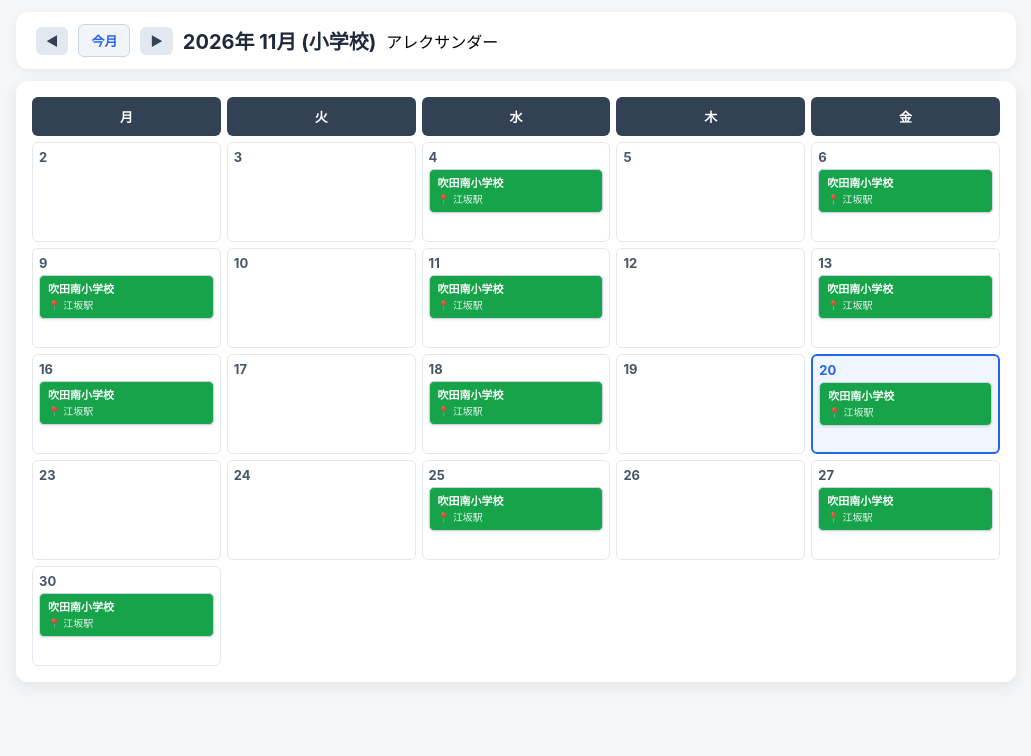
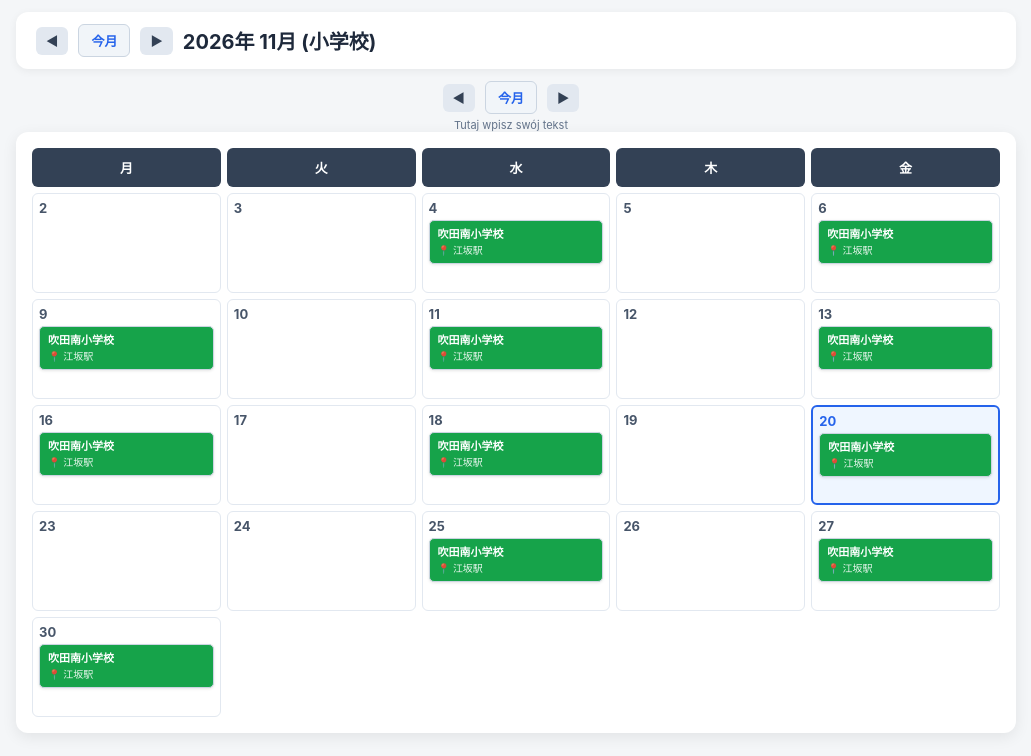
Before and after one commit to dariuszt007/ictcalendar, a plain HTML site: page elem.html in a window 1280 px wide. Shown: the whole page, without its empty margins (124-1155 px from the left). Drawn offline with Linux system fonts and the light colour scheme.

Commit message:
Update elem.html

```diff
--- a/elem.html
+++ b/elem.html
@@ -80,6 +80,24 @@
             .event-box { font-size: 10px; padding: 4px; }
             .event-location { font-size: 9px; }
         }
+        .month-controls {
+    display: flex;
+    flex-direction: column;
+    align-items: center;
+    gap: 4px;
+}
+
+.month-control-buttons {
+    display: flex;
+    align-items: center;
+    gap: 10px;
+}
+
+.month-help {
+    font-size: 11px;
+    color: #64748b;
+}
+
     </style>
 </head>
 <body>
@@ -89,14 +107,30 @@
         <button class="btn-nav" onclick="changeMonth(-1)">◀</button>
         <button class="btn-today-nav" onclick="goToday()">今月</button>
         <button class="btn-nav" onclick="changeMonth(1)">▶</button>
-        <div class="calendar-header-title" id="calendarTitle"></div>アレクサンダー
+        <div class="calendar-header-title" id="calendarTitle"></div>
     </div>
+
     <!--<div class="nav-links">
         <a href="index.html">全体表示</a>
         <a href="jhs.html">中学校</a>
         <a href="admin.html">管理者</a>
     </div>-->
 </div>
+
+<div class="calendar-nav-area">
+    <div class="month-controls">
+        <div class="month-control-buttons">
+            <button class="btn-nav" onclick="changeMonth(-1)">◀</button>
+            <button class="btn-today-nav" onclick="goToday()">今月</button>
+            <button class="btn-nav" onclick="changeMonth(1)">▶</button>
+        </div>
+        <small class="month-help">Tutaj wpisz swój tekst</small>
+    </div>
+
+    <div class="calendar-header-title" id="calendarTitle"></div>
+</div>
+
+
 
 <div class="calendar-container">
     <div class="calendar-grid" id="calendarGrid">
```
